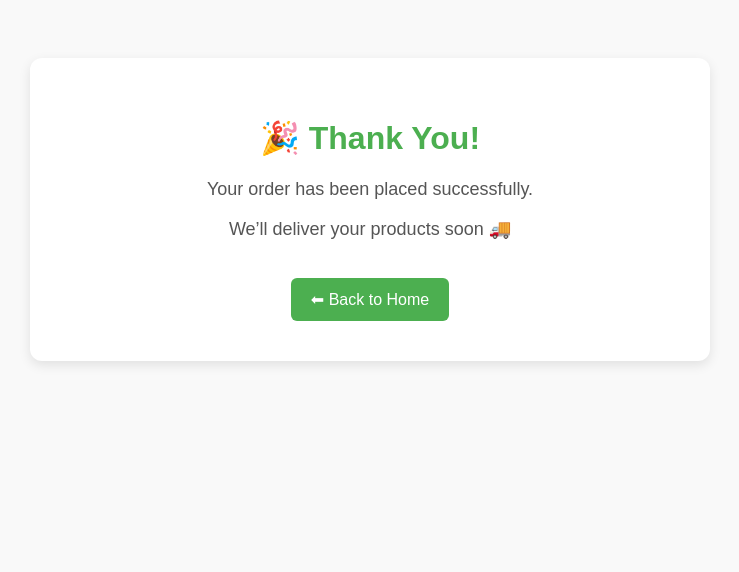
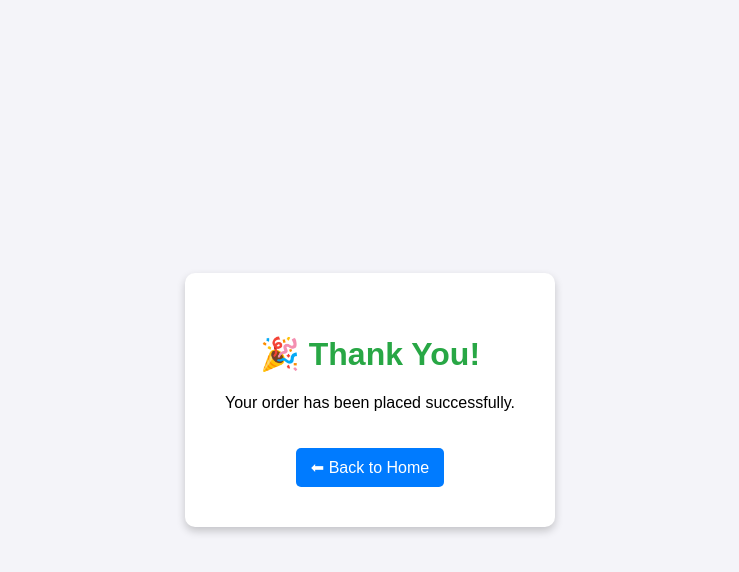
Before and after one commit to BBETA66/BBETA, a plain HTML site: page thankyou.html in a window 1280 px wide. Shown: the whole page, without its empty margins (270-1009 px from the left). Drawn offline with Linux system fonts and the light colour scheme.

Commit message:
Update thankyou.html

```diff
--- a/thankyou.html
+++ b/thankyou.html
@@ -5,28 +5,18 @@
   <meta name="viewport" content="width=device-width, initial-scale=1.0">
   <title>Thank You - BBETA</title>
   <style>
-    body { font-family: Arial, sans-serif; background: #f9f9f9; text-align: center; padding: 50px; }
-    .thankyou-box {
-      background: #fff; padding: 40px;
-      border-radius: 12px; box-shadow: 0 4px 12px rgba(0,0,0,0.1);
-      max-width: 600px; margin: auto;
-    }
-    h1 { color: #4CAF50; font-size: 32px; }
-    p { font-size: 18px; color: #555; }
-    .btn {
-      display: inline-block; margin-top: 20px;
-      padding: 12px 20px; background: #4CAF50; color: white;
-      text-decoration: none; border-radius: 6px; font-size: 16px;
-    }
-    .btn:hover { background: #388E3C; }
+    body { font-family: Arial, sans-serif; display: flex; justify-content: center; align-items: center; height: 100vh; background: #f4f4f9; margin: 0; }
+    .thankyou-box { background: white; padding: 40px; border-radius: 10px; box-shadow: 0 4px 8px rgba(0,0,0,0.2); text-align: center; }
+    h1 { color: #28a745; }
+    a { display: inline-block; margin-top: 20px; padding: 10px 15px; background: #007bff; color: white; text-decoration: none; border-radius: 5px; }
+    a:hover { background: #0056b3; }
   </style>
 </head>
 <body>
   <div class="thankyou-box">
     <h1>🎉 Thank You!</h1>
     <p>Your order has been placed successfully.</p>
-    <p>We’ll deliver your products soon 🚚</p>
-    <a href="index.html" class="btn">⬅ Back to Home</a>
+    <a href="index.html">⬅ Back to Home</a>
   </div>
 </body>
 </html>
```
